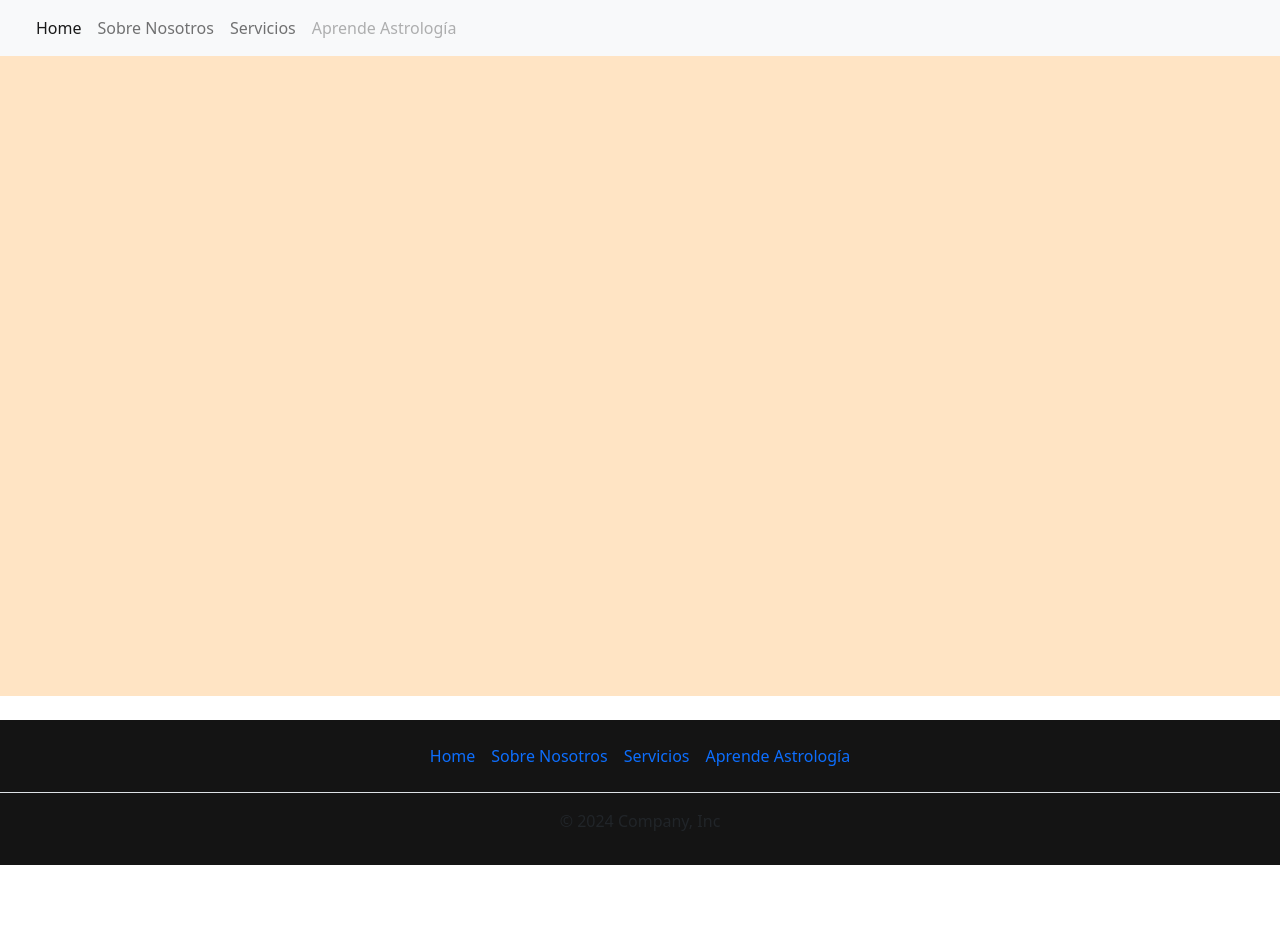
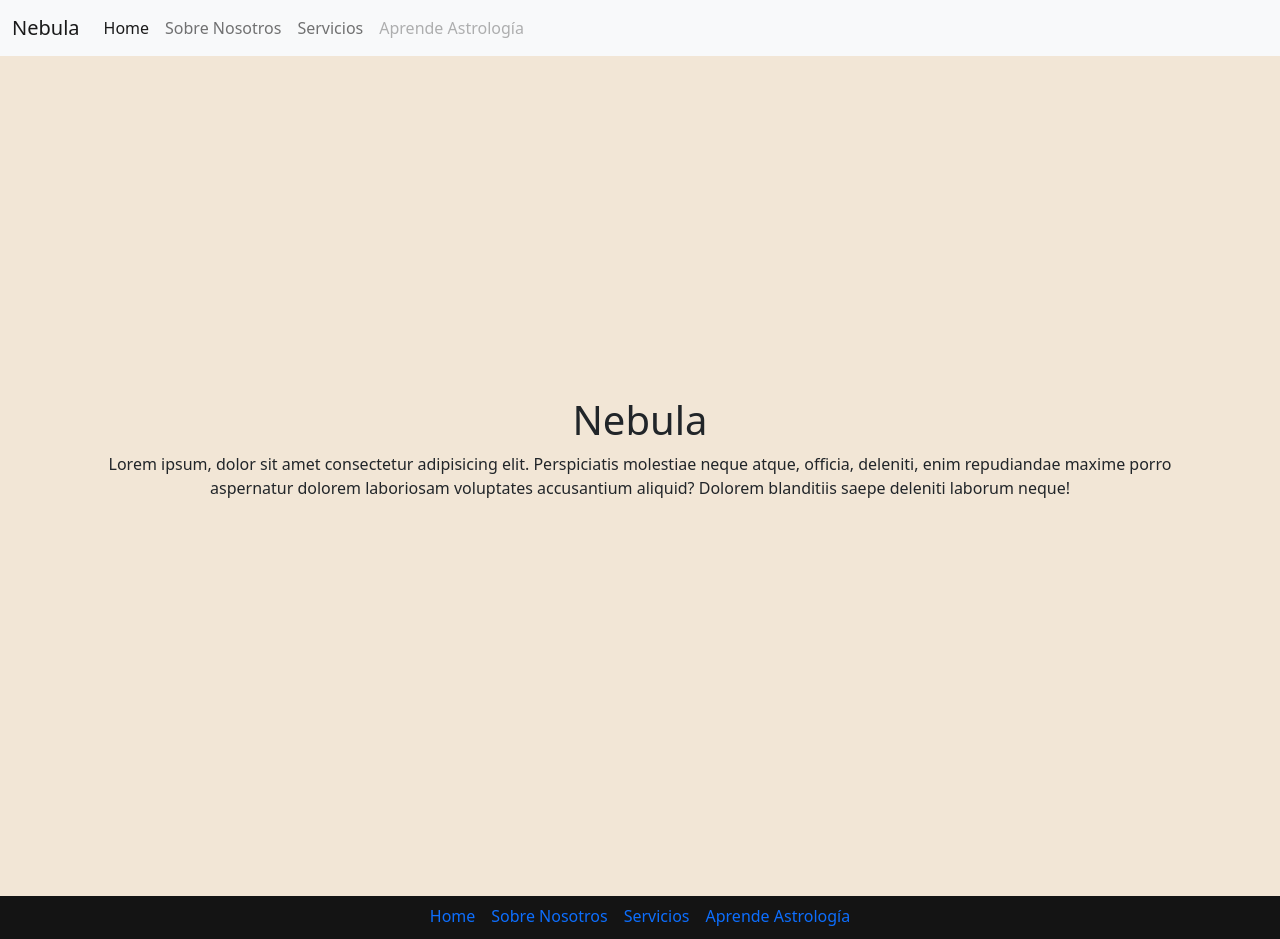
Before and after one commit to oddalyn/Proyecto-Integrador-Final, a website: page index.html in a window 1280 px wide. Shown: the top 939 px of the page. Before the commit the page ends 865 px from the top, so only its background shows below. Drawn offline with nearby package versions, Linux system fonts and the light colour scheme.

Commit message:
Modificaciones visuales

```diff
--- a/index.css
+++ b/index.css
@@ -1,16 +1,32 @@
 body{
     height: 100vh;
     width: 100vw;
+    background-color: #F2E6D6;
 }
 
+.navbar{
+    text-align: right;
+}
 
 #footer-container {
     background-color: #141414;
     width: 100%;
+    position: absolute;
+    height: 20%;
 }
 
 
 #container-inicio{
-    background-color: bisque;
-    padding-bottom: 40rem;
+    text-align: center;
+    height: 100vh;
+    display: flex;
+    justify-content: center;
+    align-items: center;
+    align-content: center;
 }
+
+#container-inicio h1{
+    display: flex;
+    justify-content: center;
+    align-self: center
+}
--- a/index.html
+++ b/index.html
@@ -8,9 +8,9 @@
     <link rel="stylesheet" href="index.css">
 </head>
 <header>
-    <nav class="navbar navbar-expand-lg navbar-light bg-light">
+    <nav class="navbar sticky-top navbar-expand-lg navbar-light bg-light">
         <div class="container-fluid">
-          <a class="navbar-brand" href="#"></a>
+          <a class="navbar-brand" href="#">Nebula</a>
           <button class="navbar-toggler" type="button" data-bs-toggle="collapse" data-bs-target="#navbarNav" aria-controls="navbarNav" aria-expanded="false" aria-label="Toggle navigation">
             <span class="navbar-toggler-icon"></span>
           </button>
@@ -34,11 +34,15 @@
       </nav>
 </header>
 <body>
-
-    <div class="" id="container-inicio"></div>
+    <div class="" id="container-inicio" >
+        <div class="container">
+            <h1>Nebula</h1>
+            <p> Lorem ipsum, dolor sit amet consectetur adipisicing elit. Perspiciatis molestiae neque atque, officia, deleniti, enim repudiandae maxime porro aspernatur dolorem laboriosam voluptates accusantium aliquid? Dolorem blanditiis saepe deleniti laborum neque!</p>
+        </div>
+    </div>
 </body>
+<footer class="py-3 my-4">
 <div class="" id="footer-container">
-    <footer class="py-3 my-4">
         <ul class="nav justify-content-center border-bottom pb-3 mb-3">
             <li class="nav-item">
                 <a href="" class="nav-link px-2 text-body-secondary">Home</a>
@@ -54,6 +58,6 @@
             </li>
         </ul>
         <p class="text-center text-body-secondary">© 2024 Company, Inc</p>
-    </footer>
-</div>
+    </div>
+</footer>
 </html>
```
